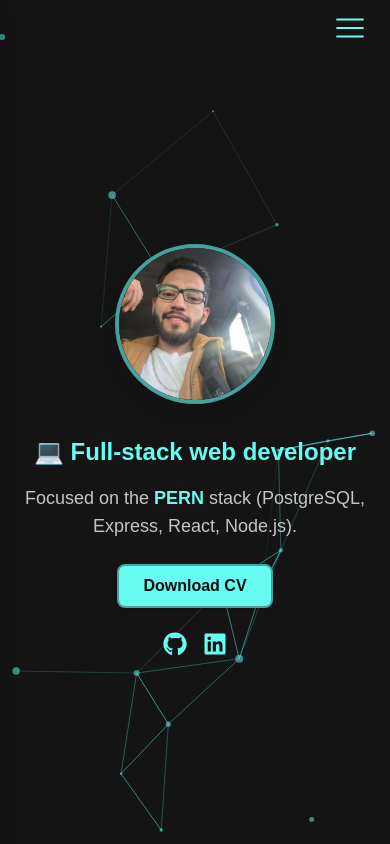
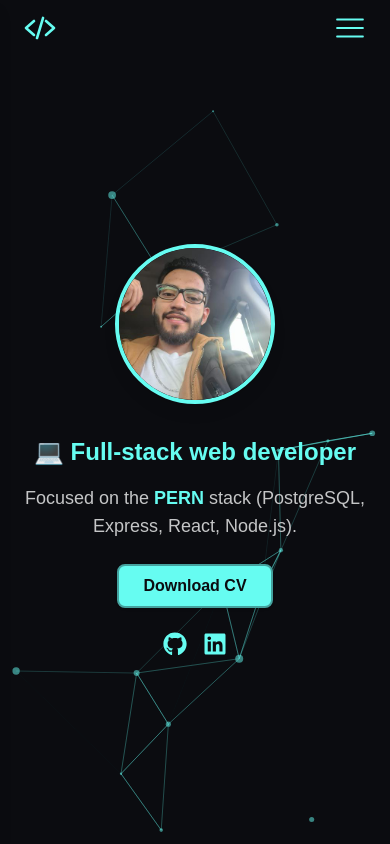
Before and after one commit to ProgramadorXP/ModernPortfolio, a React (Vite) app: page / in a window 390 px wide. Built offline with nearby package versions, Linux system fonts and the light colour scheme.

Commit message:
Logo added, image border color changed, background particles banner changed and new tailwind class(size) added to hamburger button icon

```diff
--- a/src/components/banner/Banner.tsx
+++ b/src/components/banner/Banner.tsx
@@ -12,7 +12,7 @@ export default function Banner() {
         <img
           src={yoImage}
           alt="Profile"
-          className="w-40 h-40 md:w-56 md:h-56 rounded-full object-cover shadow-lg border-4 border-accent transition-transform duration-300 hover:scale-105 hover:border-secondary"
+          className="w-40 h-40 md:w-56 md:h-56 rounded-full object-cover shadow-lg border-4 border-secondary transition-transform duration-300 hover:scale-105"
         />
         <div className="text-center md:text-left flex flex-col gap-4">
           <h1 className="text-2xl sm:text-3xl md:text-4xl font-bold text-secondary">
--- a/src/components/banner/ParticleBanner.tsx
+++ b/src/components/banner/ParticleBanner.tsx
@@ -29,7 +29,7 @@ const ParticleBanner = () => {
     () => ({
       background: {
         color: {
-          value: "#141414",
+          value: "#0B0C10",
         },
       },
       fpsLimit: 120,
--- a/src/components/header/HamburgerButton.tsx
+++ b/src/components/header/HamburgerButton.tsx
@@ -11,7 +11,7 @@ const HamburgerButton = ({ isOpen, toggle }: HamburgerButtonProps) => (
     onClick={toggle}
     aria-expanded={isOpen}
     aria-label={isOpen ? "Close menu" : "Open menu"}
-    className="text-secondary z-50 flex h-12 w-12 flex-col items-center justify-center rounded-md p-2 focus:outline-none focus:ring-2 focus:ring-primary-500 md:hidden cursor-pointer"
+    className="text-secondary z-50 flex size-12 flex-col items-center justify-center rounded-md p-2 focus:outline-none focus:ring-2 focus:ring-primary-500 md:hidden cursor-pointer"
   >
     <span
       className={`hamburger-line ${
--- a/src/components/header/Header.tsx
+++ b/src/components/header/Header.tsx
@@ -1,10 +1,13 @@
 import { HamburgerMenu } from "./HamburgerButton";
+import { IoCodeSlash } from "react-icons/io5";
 
 export default function Header() {
   return (
-    <h1 className="fixed inset-0 h-14 flex justify-between items-center px-4">
+    <h1 className="fixed inset-0 h-14 flex justify-between items-center px-4 bg-primary">
       {/** Looking for logo */}
-      <div></div>
+      <div>
+        <IoCodeSlash className="text-secondary size-12 p-2" />
+      </div>
       <HamburgerMenu />
     </h1>
   );
```
